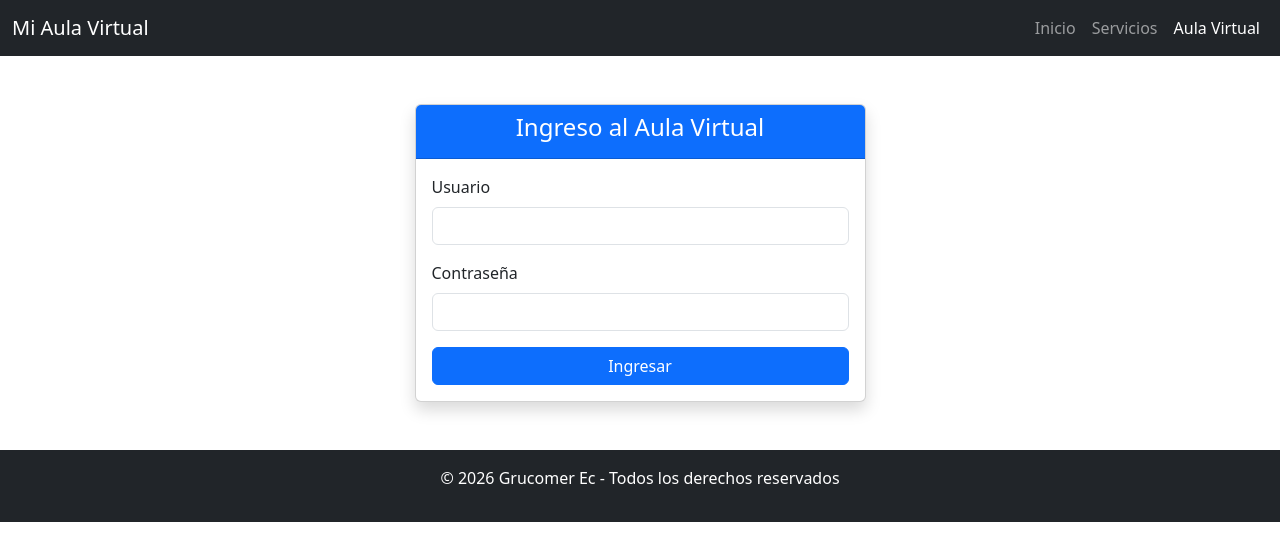
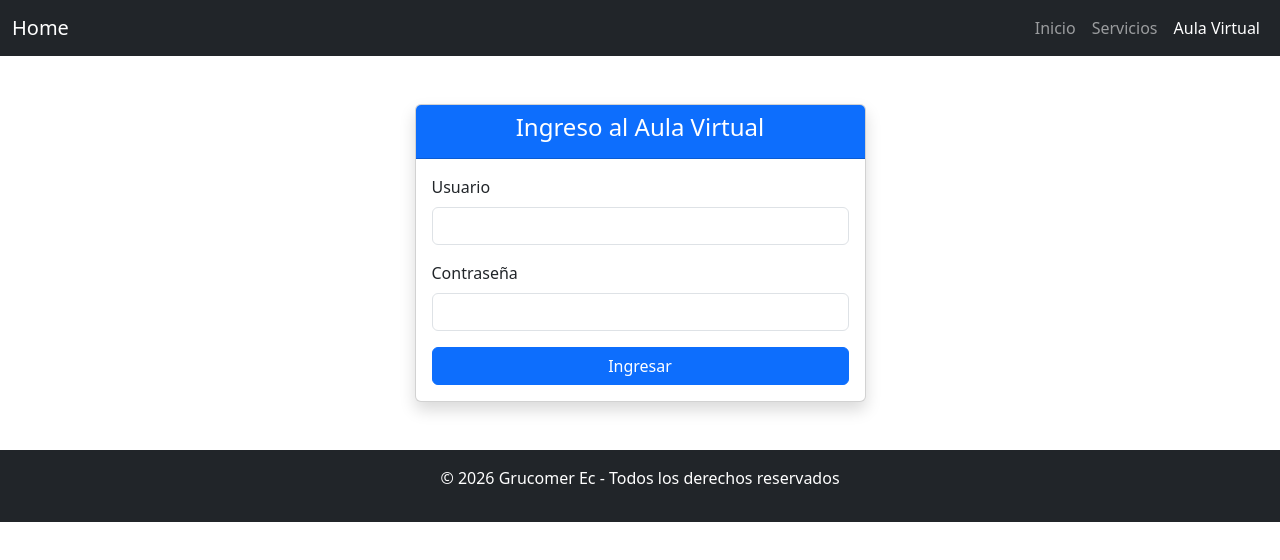
Before and after one commit to grucomerec/grucomer_web, a website: page aula.html in a window 1280 px wide. Drawn offline with nearby package versions, Linux system fonts and the light colour scheme.

Commit message:
actualización 1605

```diff
--- a/aula.html
+++ b/aula.html
@@ -3,7 +3,7 @@
 <head>
     <meta charset="UTF-8">
     <meta name="viewport" content="width=device-width, initial-scale=1.0">
-    <title>Aula Virtual</title>
+    <title>🎓Aula Virtual</title>
     <link rel="stylesheet" href="aula.css">
     <link href="https://cdn.jsdelivr.net/npm/bootstrap@5.3.2/dist/css/bootstrap.min.css" rel="stylesheet">
     <style>
@@ -16,7 +16,7 @@
     <!-- Navbar (tu código original) -->
     <nav class="navbar navbar-expand-lg navbar-dark bg-dark">
         <div class="container-fluid">
-            <a class="navbar-brand" href="../index.html">Mi Aula Virtual</a>
+            <a class="navbar-brand" href="index.html">Home</a>
             <button class="navbar-toggler" type="button" data-bs-toggle="collapse" data-bs-target="#menu">
                 <span class="navbar-toggler-icon"></span>
             </button>
```
